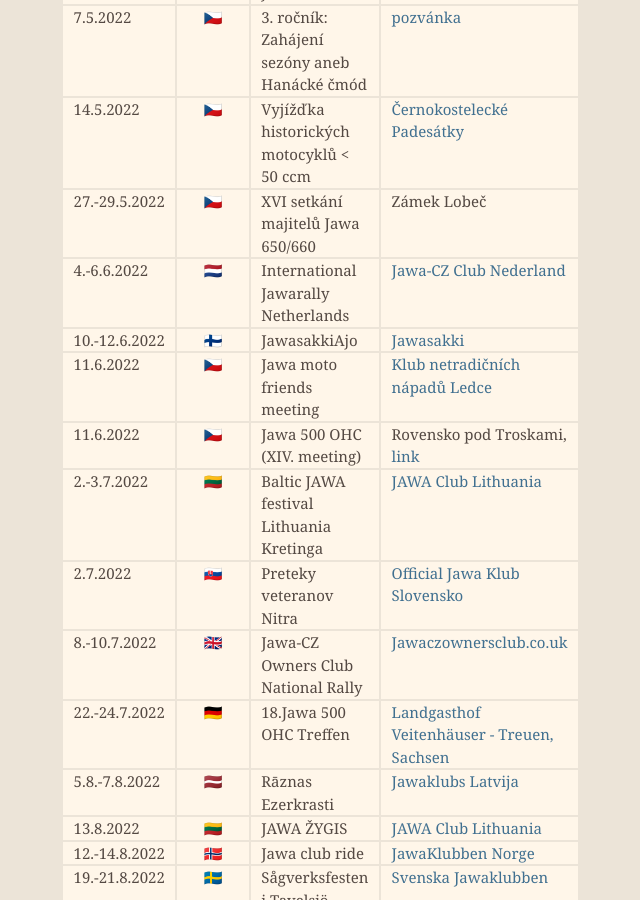
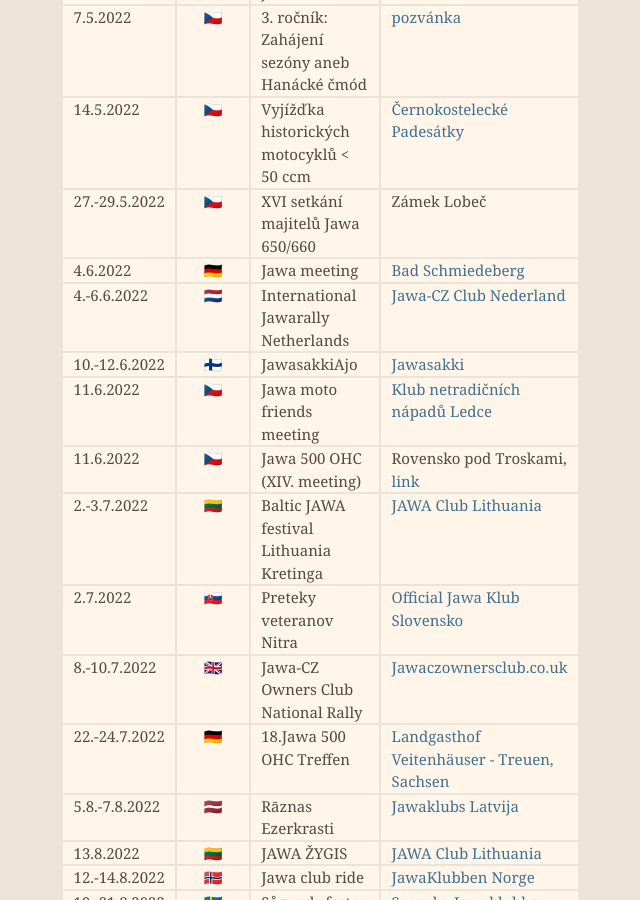
Before and after one commit to microkost/jawamotorcycles.cz, a Jekyll site: the page built from docs/past-events.md, in a window 1280 px wide and 900 px high, scrolled down 2682 px. Shown: the whole window, without its empty margins (324-964 px from the left). Built offline with Jekyll 4.4.1, drawn with Linux system fonts in a browser that asks for light colours; our own code applies the rules of GitHub Pages for plain Markdown files.

Commit message:
Super past Jawa meeting added

```diff
--- a/docs/past-events.md
+++ b/docs/past-events.md
@@ -49,6 +49,7 @@
 | 7.5.2022 | 🇨🇿 | 3. ročník: Zahájení sezóny aneb Hanácké čmód | [pozvánka](https://www.facebook.com/events/668667414318182/?ref=newsfeed) |
 | 14.5.2022 | 🇨🇿 | Vyjížďka historických motocyklů < 50 ccm | [Černokostelecké Padesátky](https://www.cernokostelecke-padesatky.cz/) |
 | 27.-29.5.2022 | 🇨🇿 | XVI setkání majitelů Jawa 650/660 | Zámek Lobeč |
+| 4.6.2022 | 🇩🇪 | Jawa meeting | [Bad Schmiedeberg](https://www.facebook.com/photo/?fbid=657074969014553&set=gm.3307903396111435) |
 | 4.-6.6.2022 | 🇳🇱 | International Jawarally Netherlands | [Jawa-CZ Club Nederland](https://www.jawarally2022.nl/) |
 | 10.-12.6.2022 | 🇫🇮 | JawasakkiAjo | [Jawasakki](https://jawasakki.fi/index.php/Fi/) |
 | 11.6.2022 | 🇨🇿 | Jawa moto friends meeting | [Klub netradičních nápadů Ledce](https://www.facebook.com/events/s/sraz-pratel-znacky-jawa/3235069746738107/) |
```
